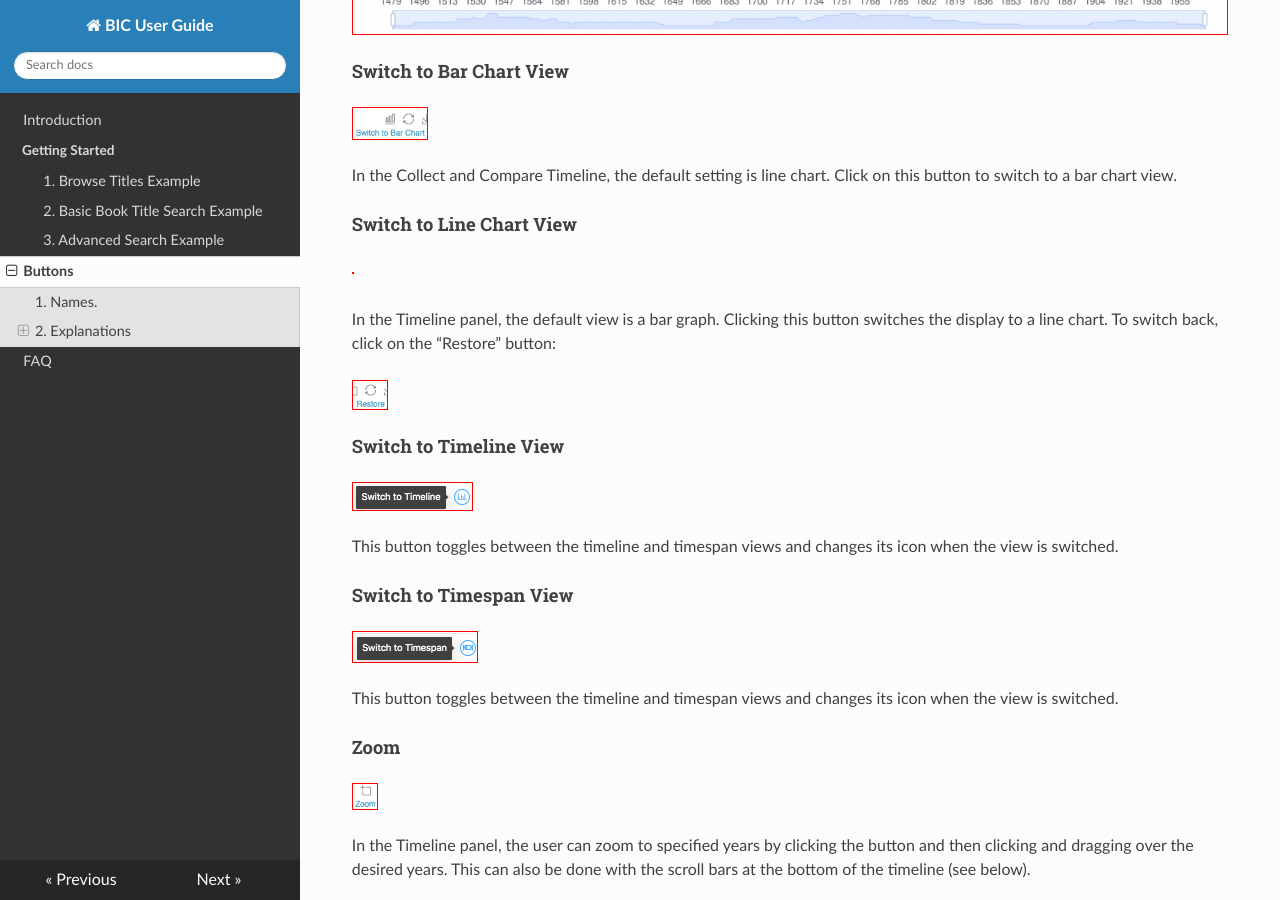
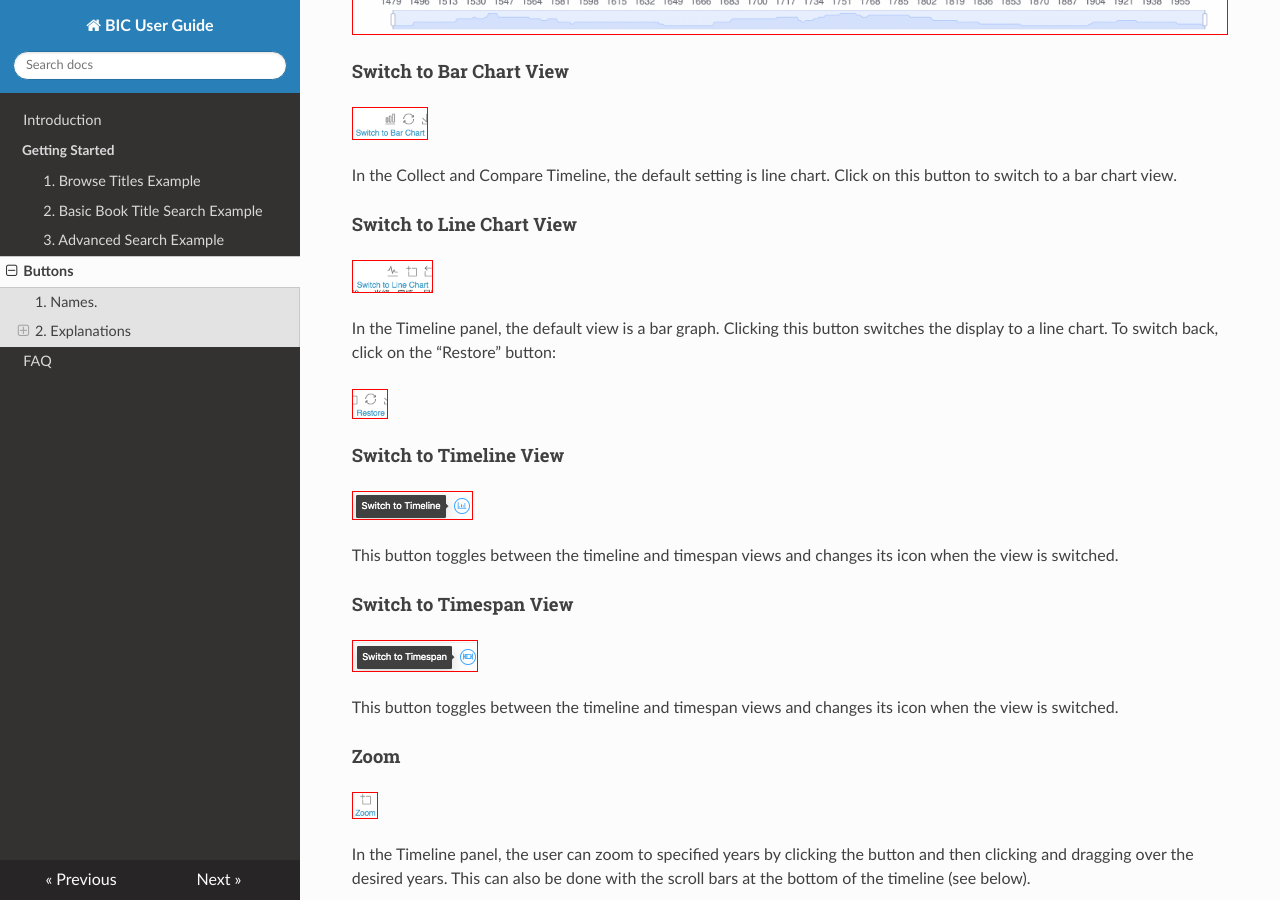
Before and after one commit to cyeh-mpiwg/bic-user-guide, an MkDocs documentation site: the page built from docs/buttons.md, in a window 1280 px wide and 900 px high, scrolled down 5113 px. Built offline with MkDocs 1.6.1, drawn with Linux system fonts in a browser that asks for light colours; nearby versions of some CDN libraries.

Commit message:
fixed the relative path of images

```diff
--- a/docs/buttons.md
+++ b/docs/buttons.md
@@ -10,148 +10,148 @@
 
 #### Add Brackets to Group Search Terms
 
-![](../images/fqLJ3hz.png)
+![](images/fqLJ3hz.png)
 
 In Advanced Search, search terms can be grouped by clicking the “brackets” button. Brackets can be moved within the search panel by using the up or down arrows.
 
 #### Add into Comparison
 
-![](../images/Q9UmKOA.png)
+![](images/Q9UmKOA.png)
 
 This button is used to add either an individual result or a group of results as a series into the comparison tool. A popup appears when a cursor hovers over the button, as in the image below:
 
-![](../images/vVLcwCs.png)
+![](images/vVLcwCs.png)
 
 #### Add Results into Filter
 
-![](../images/Z5JPF2A.png)
+![](images/Z5JPF2A.png)
 
 This button adds results back into the “Refine Results” search panel. This allows the user to add terms and search within the original results.
 
 #### Add Search Filter
 
-![](../images/TtWmMmG.png)
+![](images/TtWmMmG.png)
 
 In Advanced Search, add a new filter to search criteria by clicking the solid blue “plus” button.
 
 #### Base Map Selection
 
-![](../images/4klQXLZ.png)
+![](images/4klQXLZ.png)
 
 In the Geo-distribution panel, click this button to change the base map and add place names and boundary information from the China Historical Geographic Information System.
 
 #### Clear Filters
 
-![](../images/ycpesKy.png)
+![](images/ycpesKy.png)
 
 In Advanced Search, the larger red button is used to remove all filters, and the smaller red button is to remove a specific filter. In the Collect and Compare page, the round red button clears all and the square red button clears a single item. See below:
 
-![](../images/poDFhfb.png)
-![](../images/yZPtHZW.png)
+![](images/poDFhfb.png)
+![](images/yZPtHZW.png)
 
 #### Collapse Filters
 
-![](../images/EJ2CXe9.png)
+![](images/EJ2CXe9.png)
 
 In Advanced Search, the “Collapse Filters” button will close the filters panel.
 
 #### Collapse the Viewing Area
 
-![](../images/A8wbAD3.png)
+![](images/A8wbAD3.png)
 
 Use this button to return to the original viewing-window size.
 
 #### Columns Selection
 
-![](../images/xzCK6fh.png)
+![](images/xzCK6fh.png)
 
 In data table view, use the “Columns” button to choose which information to display.
 
 #### Download
 
-![](../images/6L8T2n7.png)
+![](images/6L8T2n7.png)
 
 Use this button to download search results.
 
 #### Expand All
 
-![](../images/4Lp8mZu.png)
-![](../images/4qr7Thm.png)
+![](images/4Lp8mZu.png)
+![](images/4qr7Thm.png)
 
 In the summary view of libraries, clicking the “Expand All” button displays location names and number of records for both the province and the specific locations.
 
 #### Expand the Viewing Area
 
-![](../images/y1iQB8w.png)
+![](images/y1iQB8w.png)
 
 Use this button to partially expand the data table, timeline, or map viewing area without going to full screen.
 
 #### Explore
 
-![](../images/ppm3Vlt.png)
+![](images/ppm3Vlt.png)
 
 The Explore button appears in two places on the results page: On the right side, the button appears with each result and clicking it will only bring up that single result in the “Explore” page. On the upper left of the results page, the Explore button can be used to explore multiple results. Hovering over it brings up the message, “Explore Selected.”
 
 #### Full Screen/Exit Full Screen
 
-![](../images/Pm3KfVA.png)
-![](../images/PcDnWAS.png)
+![](images/Pm3KfVA.png)
+![](images/PcDnWAS.png)
 
 Click the “four arrows” button to fully expand or contract the viewing area. When the viewing area is fully expanded, the “Home,” “About,” and “Sources” buttons will not be visible.
 
 #### Restore
 
-![](../images/CG8dfEv.png)
+![](images/CG8dfEv.png)
 
 This button returns the view back to the original view.
 
 #### Save as Image
 
-![](../images/i3ygGEX.png)
+![](images/i3ygGEX.png)
 
 In the Timeline panel and the Collect and Compare page, a visualization can be saved as a .png file. Before saving, in the Timeline a legend may be added and color selected using the “Legend” and “Color” boxes. In Collect and Compare, the label for each book or data series can be changed by clicking in the box under “Label.” The pie chart for a particular year is activated by clicking on the line chart or bar graph. The position is indicated by a dotted line.
 
-![](../images/FI7nfkl.png)
+![](images/FI7nfkl.png)
 
 
 #### Switch to Bar Chart View
 
-![](../images/0hLjhDz.png)
+![](images/0hLjhDz.png)
 
 In the Collect and Compare Timeline, the default setting is line chart. Click on this button to switch to a bar chart view.
 
 #### Switch to Line Chart View
 
-![](../images/LjqBVr7.png)
+![](images/LjqBVr7.png)
 
 In the Timeline panel, the default view is a bar graph. Clicking this button switches the display to a line chart. To switch back, click on the “Restore” button:
 
-![](../images/NRIjW4C.png)
+![](images/NRIjW4C.png)
 
 #### Switch to Timeline View
 
-![](../images/BNvupMz.png)
+![](images/BNvupMz.png)
 
 This button toggles between the timeline and timespan views and changes its icon when the view is switched.
 
 #### Switch to Timespan View
 
-![](../images/2aXMZ1a.png)
+![](images/2aXMZ1a.png)
 
 This button toggles between the timeline and timespan views and changes its icon when the view is switched.
 
 #### Zoom
 
-![](../images/D5awfiq.png)
+![](images/D5awfiq.png)
 
 In the Timeline panel, the user can zoom to specified years by clicking the button and then clicking and dragging over the desired years. This can also be done with the scroll bars at the bottom of the timeline (see below).
 
-![](../images/sMaCwvX.png)
+![](images/sMaCwvX.png)
 
 Clicking on a particular year in the timeline brings up the data table for that year.
 
 #### Zoom Reset
 
-![](../images/pwEH7S4.png)
+![](images/pwEH7S4.png)
 
 After Zooming multiple times in the Timeline panel, the user can use this button to go back one zoom. It is like an “undo” button in Word. To go back to the original view, click the Restore button.
```
Also changed, not shown: docs/faq.md (+1 -1 lines), docs/images/LjqBVr7.png (added).
